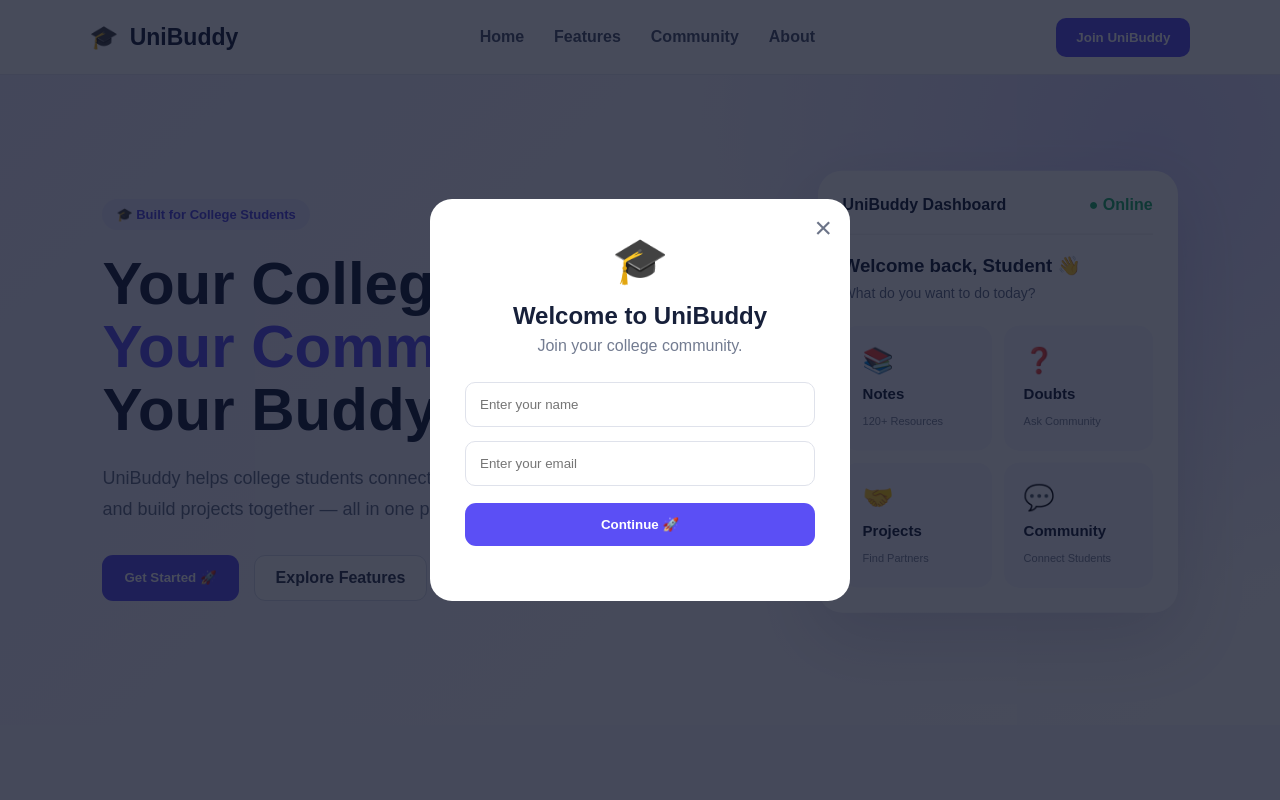
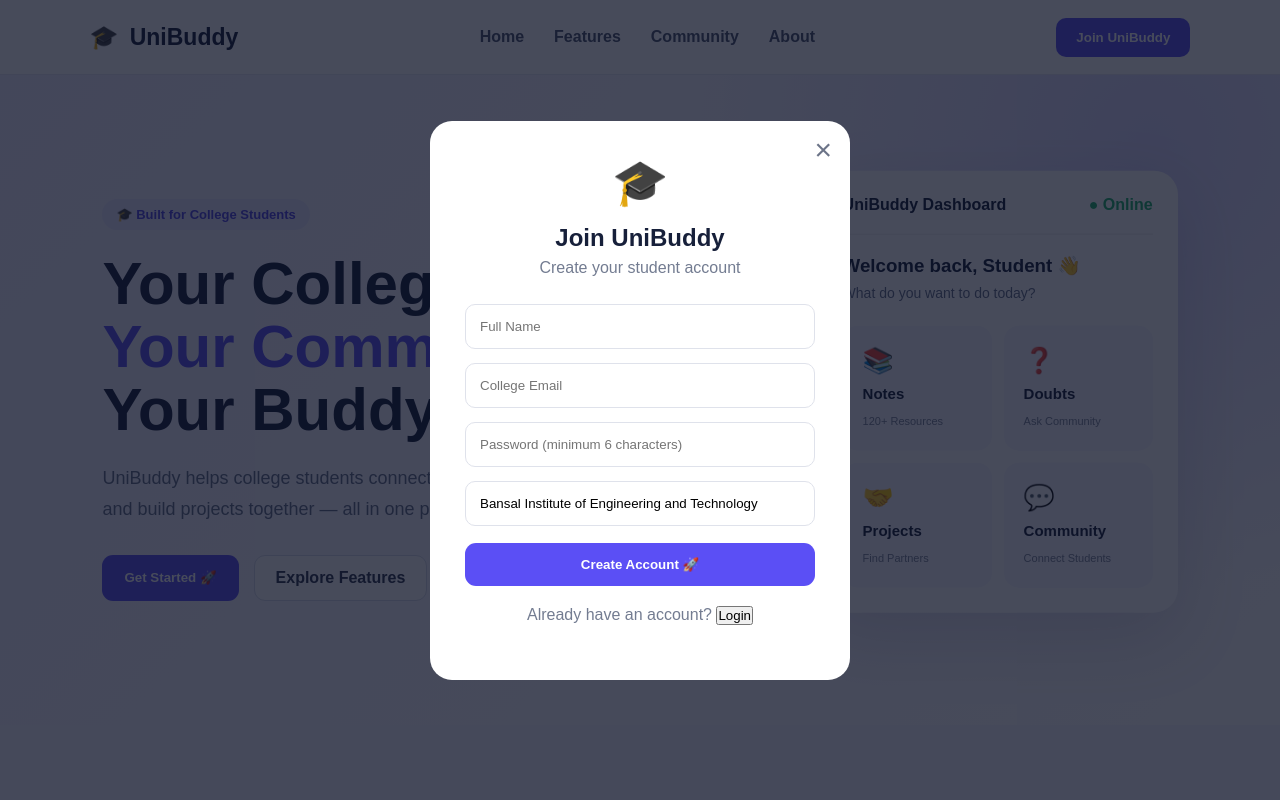
Before and after one commit to akm445833-svg/unibuddy., a website: page index.html in a window 1280 px wide. Both pictures are taken after a click on the button "Join UniBuddy". Shown: the top 800 px of the page. Drawn offline with Linux system fonts and the light colour scheme; no server answers.

Commit message:
Update login modal for signup functionality

```diff
--- a/index.html
+++ b/index.html
@@ -338,6 +338,8 @@
 
 <!-- LOGIN MODAL -->
 
+<!-- LOGIN / SIGNUP MODAL -->
+
 <div id="loginModal" class="modal">
 
     <div class="modal-box">
@@ -346,29 +348,75 @@
 
         <div class="login-icon">🎓</div>
 
-        <h2>Welcome to UniBuddy</h2>
+        <h2 id="authTitle">Join UniBuddy</h2>
 
-        <p>
-            Join your college community.
+        <p id="authSubtitle">
+            Create your student account
         </p>
+
+
+        <!-- NAME -->
 
         <input
             type="text"
             id="studentName"
-            placeholder="Enter your name"
+            placeholder="Full Name"
         >
+
+
+        <!-- EMAIL -->
 
         <input
             type="email"
             id="studentEmail"
-            placeholder="Enter your email"
+            placeholder="College Email"
         >
 
-        <button class="primary-btn login-button" onclick="login()">
-            Continue 🚀
+
+        <!-- PASSWORD -->
+
+        <input
+            type="password"
+            id="studentPassword"
+            placeholder="Password (minimum 6 characters)"
+        >
+
+
+        <!-- COLLEGE -->
+
+        <input
+            type="text"
+            id="studentCollege"
+            placeholder="College Name"
+            value="Bansal Institute of Engineering and Technology"
+        >
+
+
+        <!-- BUTTON -->
+
+        <button
+            class="primary-btn login-button"
+            onclick="handleSignup()"
+        >
+            Create Account 🚀
         </button>
 
+
         <p id="loginMessage"></p>
+
+
+        <p class="auth-switch">
+
+            Already have an account?
+
+            <button
+                onclick="showLogin()"
+                class="text-button"
+            >
+                Login
+            </button>
+
+        </p>
 
     </div>
 
```
